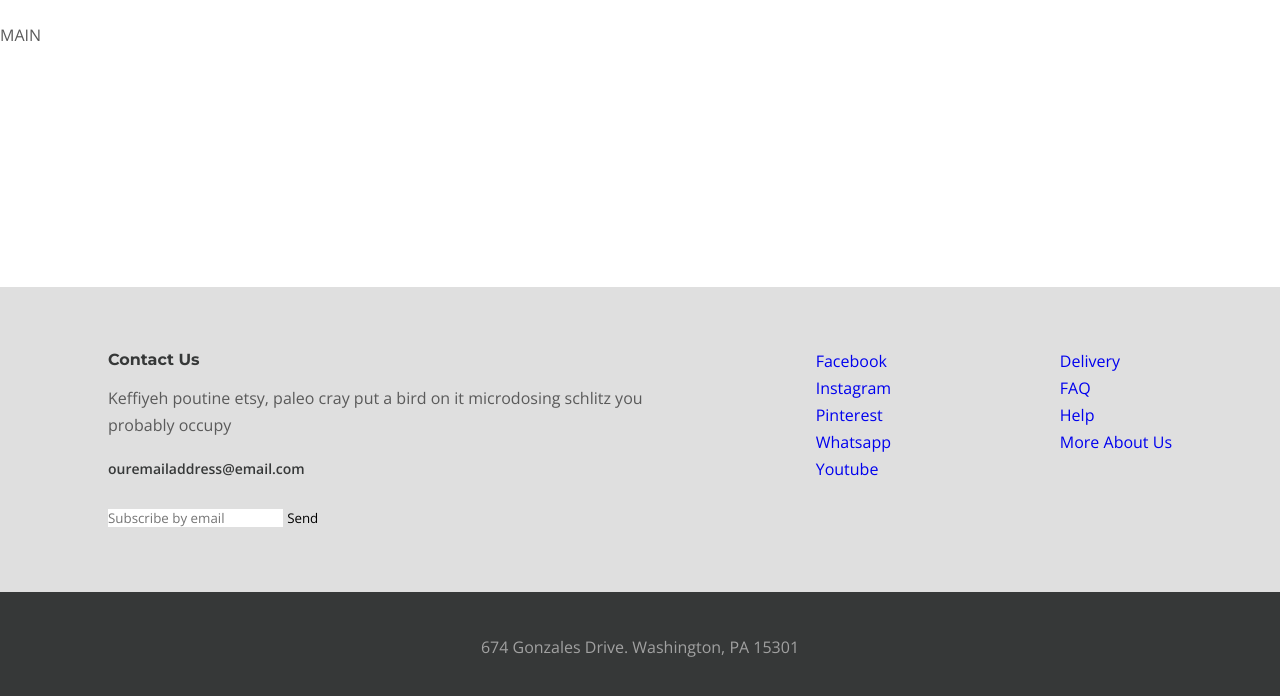
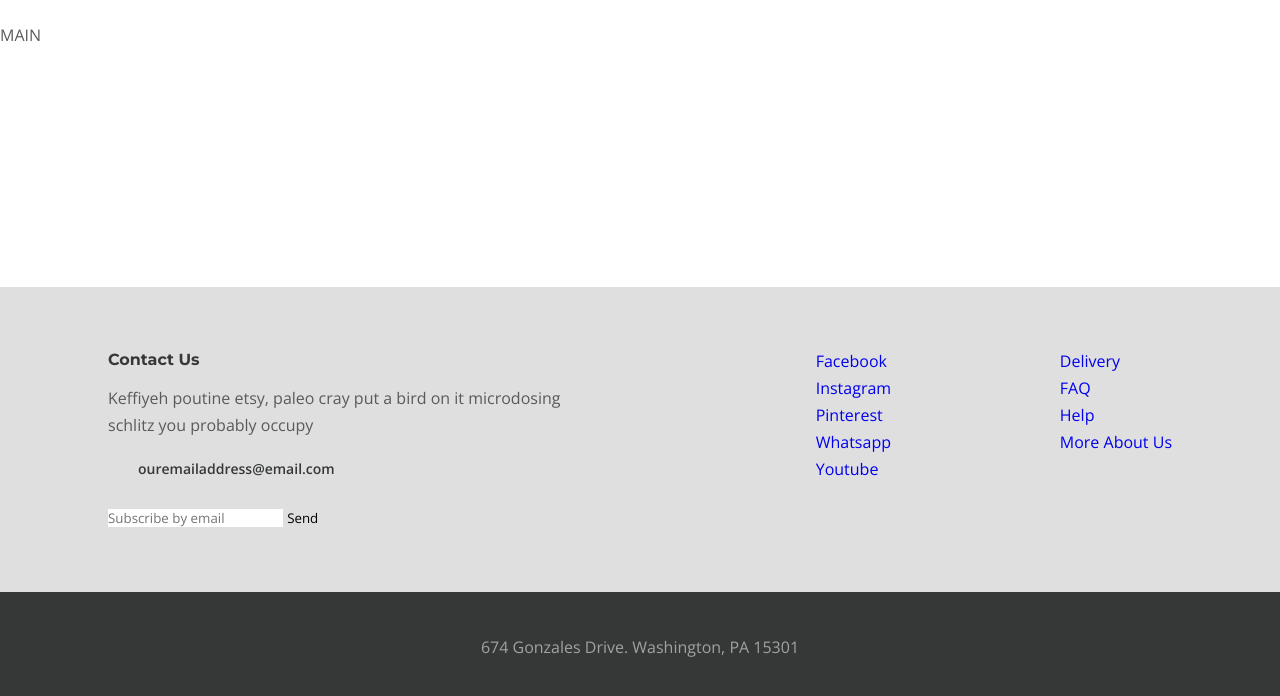
Before and after one commit to jeka5650962/desire-gulp, a website: page app/index.html in a window 1280 px wide. Shown: the part 98-794 px from the top of the page. Drawn offline with nearby package versions, Linux system fonts and the light colour scheme.

Commit message:
270623 1223

```diff
--- a/app/scss/style.scss
+++ b/app/scss/style.scss
@@ -61,6 +61,7 @@
     }
 
     &__info-text {
+        max-width: 476px;
         margin: 0 0 16px 0;
     }
 
@@ -70,6 +71,7 @@
         font-weight: 600;
         color: $title;
         margin: 0 0 22px 0;
+        padding: 0 0 0 30px;
     }
 
     &__copyright {
```
Also changed, not shown: app/css/style.min.css.
